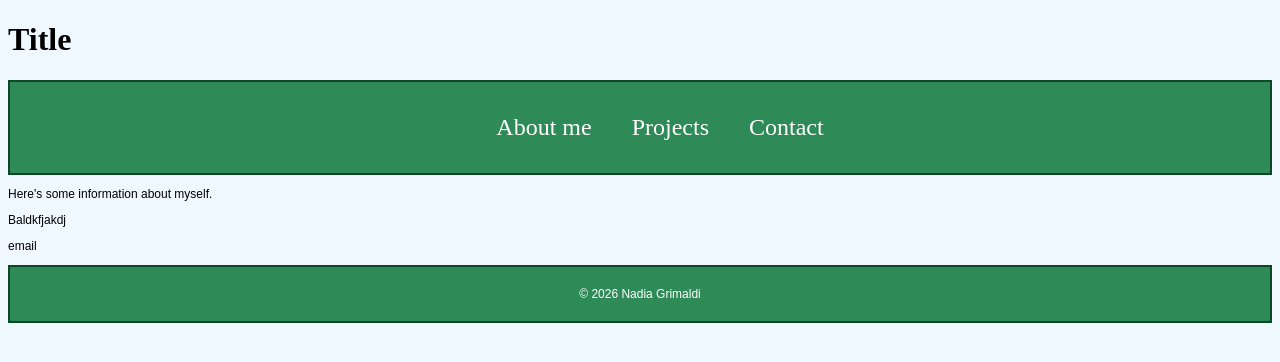
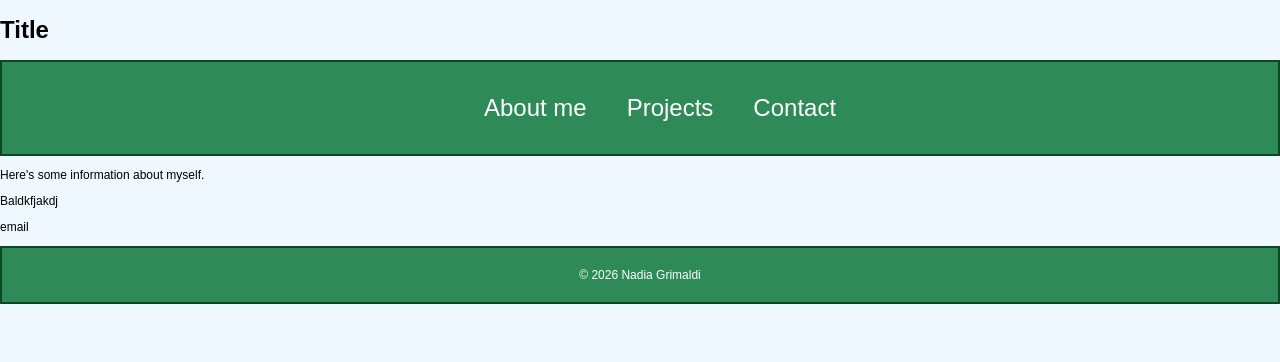
Before and after one commit to NadiaGrim/personal, a plain HTML site: page index.html in a window 1280 px wide. Drawn offline with Linux system fonts and the light colour scheme.

Commit message:
Add files via upload

```diff
--- a/styles.css
+++ b/styles.css
@@ -17,12 +17,15 @@
     text-decoration: none;
     color: white;
 }
-p {
+body {
+    font-family: Arial, sans-serif;
     font-size: 12px;
-    font-family: Arial, Helvetica, sans-serif;
+    margin: 0;
+    padding: 0;
+    background-color: aliceblue;
 }
-body {
-    background-color: aliceblue;
+img {
+max-width: 40%;
 }
 footer {
     background-color: seagreen;
```
